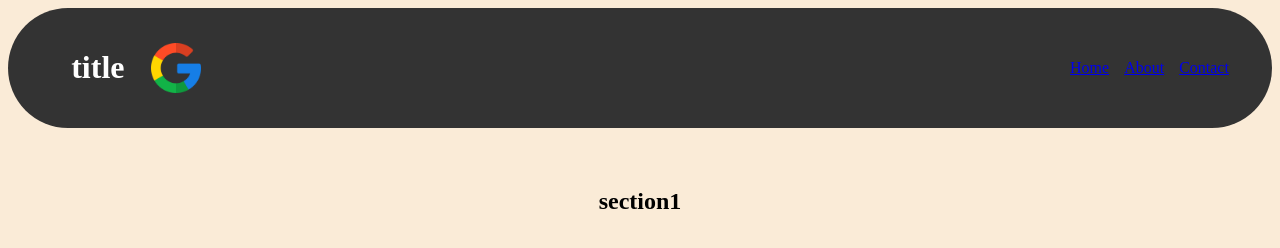
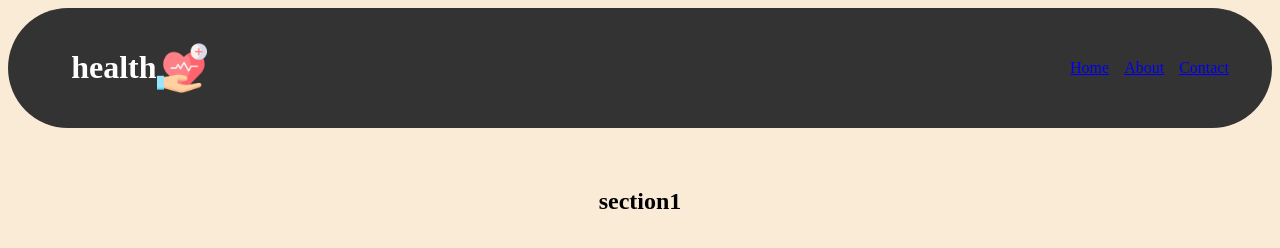
Before and after one commit to edenmoshailov-hash/project1, a plain HTML site: page index.html in a window 1280 px wide. Shown: the top 248 px of the page. Drawn offline with Linux system fonts and the light colour scheme.

Commit message:
task#1 create project

```diff
--- a/index.html
+++ b/index.html
@@ -10,8 +10,8 @@
         <div class="container">
             <div class="header__wrap">
                 <div class="header__head">
-                    <h1>title</h1>
-                    <img src="images/google.png" alt="google logo" />
+                    <h1>health</h1>
+                    <img src="images/healthcare.png" alt="google logo" />
                 </div>
 
                 <nav class="nav1">
@@ -87,7 +87,7 @@
                     </nav>
                 </div>
                 <div class="logo">
-                    <img src="images/google.png" alt="google logo" />
+                    <img src="images/healthcare.png" alt="google logo" />
                 </div>
         </div>
     </footer>
```
Also changed, not shown: images/healthcare.png (added).
